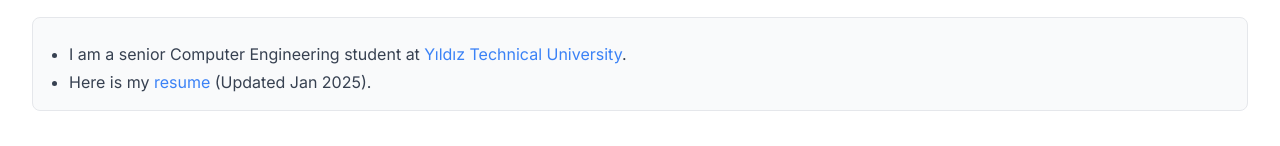
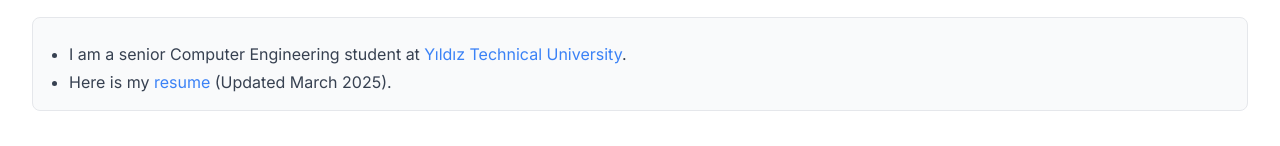
Before and after one commit to tolgaizdas/personal-website, a Next.js app: page / in a window 1280 px wide. Shown: the part 145-291 px from the top of the page. Built offline with nearby package versions, Linux system fonts and the light colour scheme.

Commit message:
updated resume date

```diff
--- a/src/app/page.js
+++ b/src/app/page.js
@@ -32,7 +32,7 @@ export default function Home() {
           `Here is my ${generate_a_tag(
             "/tolgaizdas-resume.pdf",
             "resume"
-          )} (Updated Jan 2025).`,
+          )} (Updated March 2025).`,
         ],
       },
     ],
```
